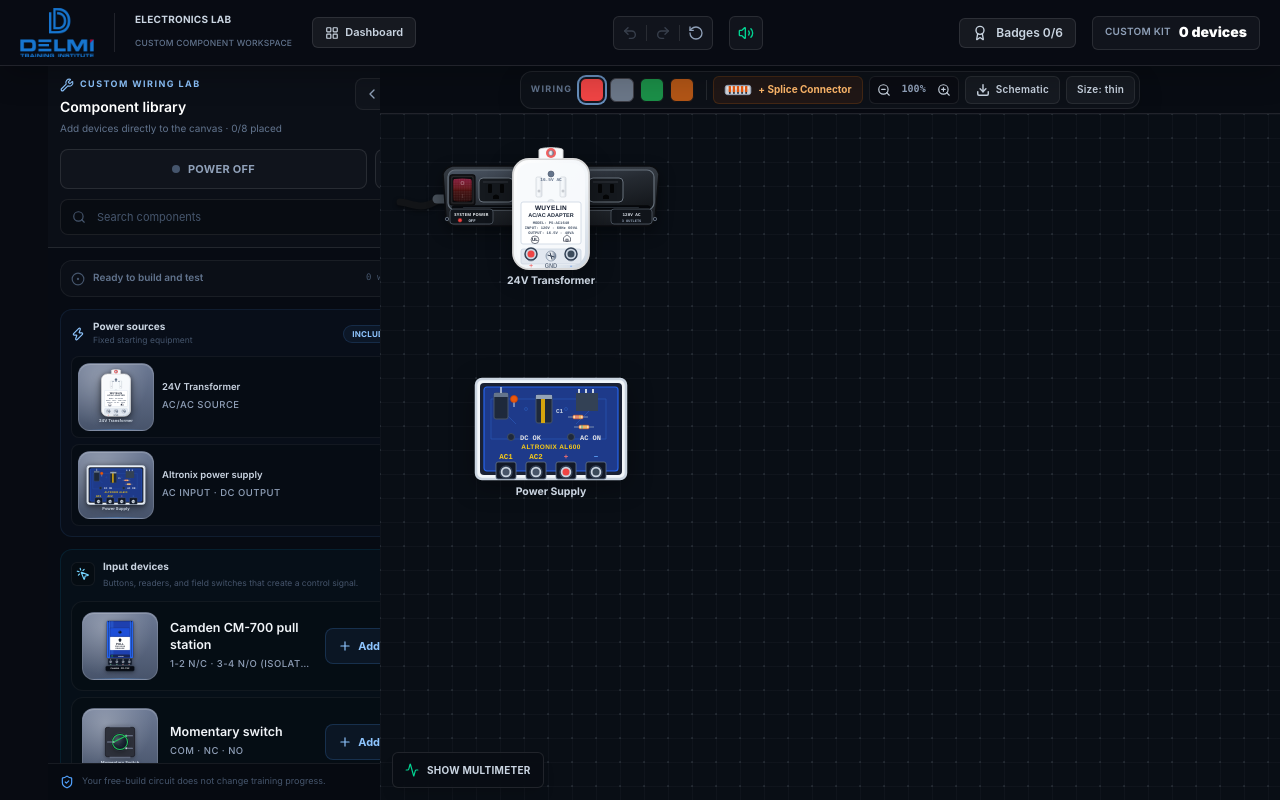
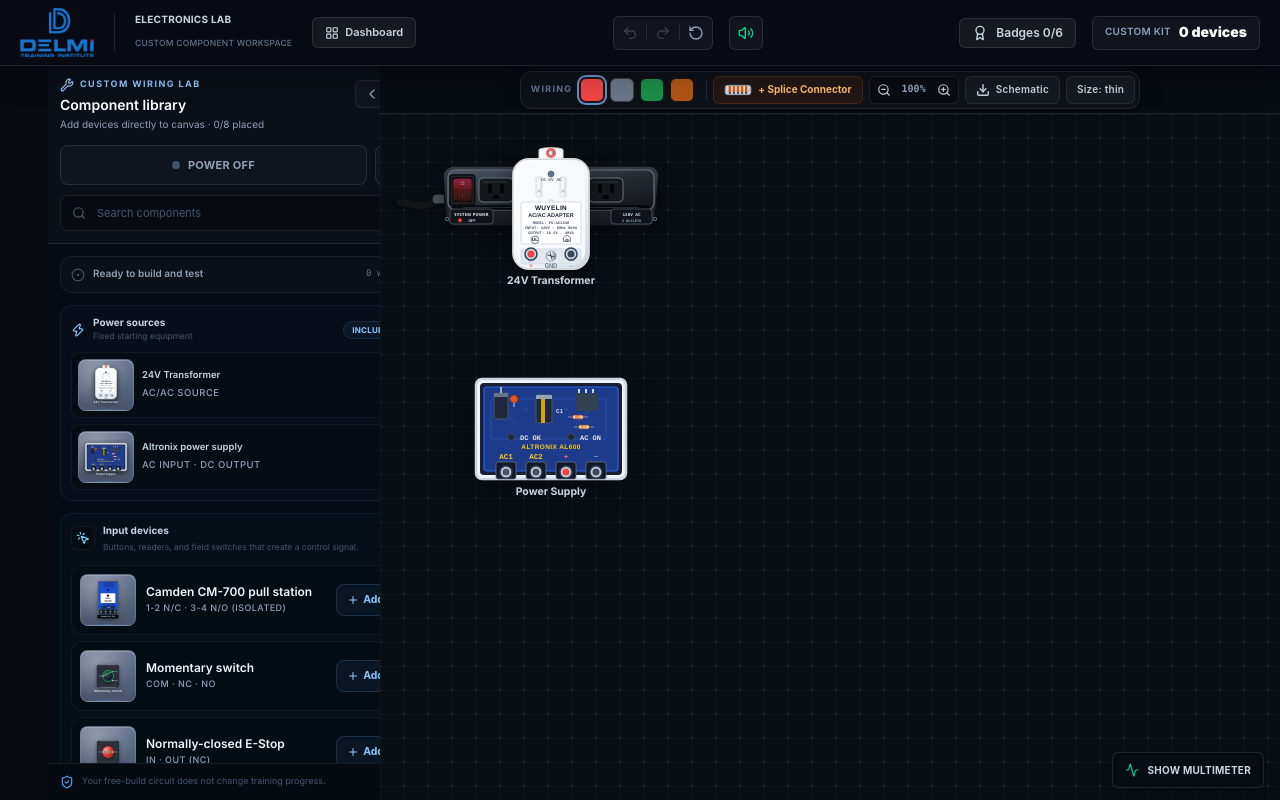
Before and after one commit to arjungautam1/NONC, a React (Vite) app: page / in a window 1280 px wide. Both pictures are taken after a click on the button "Custom lab". Built offline with nearby package versions, Linux system fonts and the light colour scheme.

Commit message:
fix: improve CustomLabSidebar header layout and move Show Multimeter button to bottom right

```diff
--- a/src/components/game/CustomLabSidebar.tsx
+++ b/src/components/game/CustomLabSidebar.tsx
@@ -50,7 +50,7 @@ const LibraryThumbnail: React.FC<{
   component: CircuitComponent;
   selected?: boolean;
 }> = ({ component, selected = false }) => (
-  <div className={`relative flex h-[68px] w-[76px] shrink-0 items-center justify-center overflow-hidden rounded-xl border transition ${
+  <div className={`relative flex h-[52px] w-[56px] shrink-0 items-center justify-center overflow-hidden rounded-lg border transition ${
     selected
       ? 'border-blue-400/40 bg-gradient-to-b from-[#7c8ba5] to-[#55637c] shadow-[0_0_0_1px_rgba(59,130,246,0.25),inset_0_1px_0_rgba(255,255,255,0.22)]'
       : 'border-white/[0.14] bg-gradient-to-b from-[#6b7893] to-[#48546b] shadow-[inset_0_1px_0_rgba(255,255,255,0.18)] group-hover:from-[#7c8ba5] group-hover:to-[#55637c]'
@@ -61,14 +61,14 @@ const LibraryThumbnail: React.FC<{
       viewBox={thumbnailViewBoxes[component.type] ?? '-76 -72 152 144'}
       preserveAspectRatio="xMidYMid meet"
       aria-hidden="true"
-      className="relative h-[60px] w-[68px] overflow-visible pointer-events-none [filter:drop-shadow(0_1px_2px_rgba(0,0,0,0.45))]"
+      className="relative h-[44px] w-[48px] overflow-visible pointer-events-none [filter:drop-shadow(0_1px_2px_rgba(0,0,0,0.45))]"
     >
       <ComponentRenderer
         component={{ ...component, x: 0, y: 0, state: { ...component.state, active: false, energized: false } }}
         isEnergized={false}
       />
     </svg>
-    <span className="pointer-events-none absolute inset-x-2 bottom-0 h-px bg-gradient-to-r from-transparent via-blue-400/35 to-transparent" />
+    <span className="pointer-events-none absolute inset-x-1.5 bottom-0 h-px bg-gradient-to-r from-transparent via-blue-400/35 to-transparent" />
   </div>
 );
 
@@ -150,15 +150,15 @@ export const CustomLabSidebar: React.FC = () => {
         }}
       >
           <div className="shrink-0 border-b border-white/10 bg-white/[0.015] p-3">
-            <div className="flex items-start justify-between gap-3">
-              <div className="min-w-0">
+            <div className="flex items-start justify-between gap-2">
+              <div className="min-w-0 flex-1">
                 <div className="flex items-center gap-1.5 text-blue-300">
-                  <Wrench className="h-3.5 w-3.5" />
+                  <Wrench className="h-3.5 w-3.5 shrink-0" />
                   <span className="text-[9px] font-bold uppercase tracking-[0.16em]">Custom wiring lab</span>
                 </div>
-                <h2 className="mt-1.5 text-sm font-semibold text-white">Component library</h2>
-                <p className="mt-1 text-[10px] text-slate-500">
-                  Add devices directly to the canvas · {customLabSelection.length}/{MAX_CUSTOM_COMPONENTS} placed
+                <h2 className="mt-1 text-sm font-semibold text-white">Component library</h2>
+                <p className="mt-0.5 text-[10px] text-slate-400">
+                  Add devices directly to canvas · {customLabSelection.length}/{MAX_CUSTOM_COMPONENTS} placed
                 </p>
               </div>
               <button
@@ -166,10 +166,10 @@ export const CustomLabSidebar: React.FC = () => {
                 onClick={toggleSidebar}
                 title="Hide component library"
                 aria-label="Hide component library"
-                className="flex h-8 shrink-0 items-center justify-center gap-1 rounded-lg border border-white/[0.07] bg-white/[0.025] px-2 text-slate-400 transition hover:bg-white/[0.08] hover:text-white focus-visible:outline-none focus-visible:ring-2 focus-visible:ring-blue-300"
+                className="flex h-7 shrink-0 items-center gap-1 rounded-md border border-white/[0.07] bg-white/[0.025] px-2 text-slate-400 transition hover:bg-white/[0.08] hover:text-white focus-visible:outline-none focus-visible:ring-2 focus-visible:ring-blue-300 mt-0.5"
               >
                 <ChevronLeft className="h-4 w-4" />
-                <span className="hidden text-[9px] font-bold uppercase tracking-wide lg:inline">Hide</span>
+                <span className="text-[9px] font-bold uppercase tracking-wide">Hide</span>
               </button>
             </div>
 
@@ -218,9 +218,9 @@ export const CustomLabSidebar: React.FC = () => {
                   : 'border-white/[0.06] bg-white/[0.02]'
             }`}>
               <div className="flex items-center gap-2">
-                <CircleDot className={`h-3.5 w-3.5 ${simulation.shortCircuit ? 'text-red-300' : isRunning ? 'text-emerald-300' : 'text-slate-600'}`} />
+                <CircleDot className={`h-3.5 w-3.5 shrink-0 ${simulation.shortCircuit ? 'text-red-300' : isRunning ? 'text-emerald-300' : 'text-slate-600'}`} />
                 <p className={`min-w-0 flex-1 truncate text-[10px] font-semibold ${
-                  simulation.shortCircuit ? 'text-red-300' : isRunning ? 'text-emerald-300' : 'text-slate-500'
+                  simulation.shortCircuit ? 'text-red-300' : isRunning ? 'text-emerald-300' : 'text-slate-400'
                 }`}>
                   {simulation.shortCircuit
                     ? 'Short circuit detected'
@@ -228,7 +228,7 @@ export const CustomLabSidebar: React.FC = () => {
                       ? `${energizedLabels.length} component${energizedLabels.length === 1 ? '' : 's'} energized`
                       : 'Ready to build and test'}
                 </p>
-                <span className="font-mono text-[9px] text-slate-600">{wires.length} wires</span>
+                <span className="shrink-0 font-mono text-[9px] text-slate-500">{wires.length} wires</span>
               </div>
             </div>
 
@@ -297,7 +297,7 @@ export const CustomLabSidebar: React.FC = () => {
                         return (
                           <div
                             key={option.id}
-                            className={`group flex min-h-[74px] items-center gap-3 rounded-xl border p-2.5 transition ${
+                            className={`group flex items-center gap-2.5 rounded-xl border p-2 transition ${
                               selected
                                 ? 'border-blue-400/20 bg-blue-400/[0.07]'
                                 : 'border-white/[0.05] bg-black/15 hover:border-white/10 hover:bg-white/[0.035]'
@@ -316,8 +316,8 @@ export const CustomLabSidebar: React.FC = () => {
                               }}
                             />
                             <div className="min-w-0 flex-1">
-                              <p className={`line-clamp-2 text-[12.5px] font-semibold leading-snug ${selected ? 'text-blue-100' : 'text-slate-100'}`}>{option.name}</p>
-                              <p className="mt-1 truncate text-[9.5px] font-medium uppercase tracking-wider text-slate-400">{option.terminalSummary}</p>
+                              <p className={`text-[12px] font-semibold leading-snug ${selected ? 'text-blue-100' : 'text-slate-100'}`}>{option.name}</p>
+                              <p className="mt-0.5 truncate text-[9px] font-medium uppercase tracking-wider text-slate-400">{option.terminalSummary}</p>
                             </div>
                             <button
                               type="button"
@@ -325,13 +325,13 @@ export const CustomLabSidebar: React.FC = () => {
                               disabled={disabled}
                               aria-label={`${selected ? 'Remove' : 'Add'} ${option.name}`}
                               title={selected ? 'Remove component and its connected wires' : disabled ? `Maximum ${MAX_CUSTOM_COMPONENTS} devices` : 'Add component to canvas'}
-                              className={`flex h-9 shrink-0 items-center justify-center gap-1.5 rounded-lg border px-3 text-[11px] font-bold transition ${
+                              className={`flex h-8 shrink-0 items-center justify-center gap-1 rounded-lg border px-2.5 text-[10.5px] font-bold transition ${
                                 selected
                                   ? 'border-red-400/15 bg-red-400/[0.04] text-slate-500 hover:border-red-400/25 hover:bg-red-400/[0.09] hover:text-red-300'
                                   : 'border-blue-400/18 bg-blue-400/[0.07] text-blue-300 hover:bg-blue-400/[0.14] disabled:cursor-not-allowed disabled:border-white/[0.05] disabled:bg-white/[0.02] disabled:text-slate-700'
                               }`}
                             >
-                              {selected ? <Trash2 className="h-3.5 w-3.5" /> : <Plus className="h-3.5 w-3.5" />}
+                              {selected ? <Trash2 className="h-3 w-3" /> : <Plus className="h-3 w-3" />}
                               {selected ? 'Remove' : 'Add'}
                             </button>
                           </div>
--- a/src/components/game/HelpOverlay.tsx
+++ b/src/components/game/HelpOverlay.tsx
@@ -521,8 +521,8 @@ export const HelpOverlay: React.FC = () => {
       ) : (
         <button
           onClick={toggleBottomPanel}
-          className={`fixed bottom-3 ${sidebarOpen ? (isCustomLab ? 'left-3 md:left-[392px]' : 'left-3 md:left-[332px]') : 'left-3 md:left-10'} z-20 pointer-events-auto h-9 px-3 rounded-md border border-white/10 bg-[#090d14]/94 hover:bg-[#111827] text-slate-300 hover:text-white shadow-lg backdrop-blur-xl text-[10px] font-bold uppercase tracking-wide cursor-pointer transition-all flex items-center gap-2`}
-          title="Show multimeter"
+          className="fixed bottom-3 right-4 z-20 pointer-events-auto h-9 px-3 rounded-md border border-white/10 bg-[#090d14]/94 hover:bg-[#111827] text-slate-300 hover:text-white shadow-lg backdrop-blur-xl text-[10px] font-bold uppercase tracking-wide cursor-pointer transition-all flex items-center gap-2"
+          title="Show multimeter & diagnostics panel"
         >
           <Activity className="w-3.5 h-3.5 text-emerald-400" />
           Show Multimeter
```
